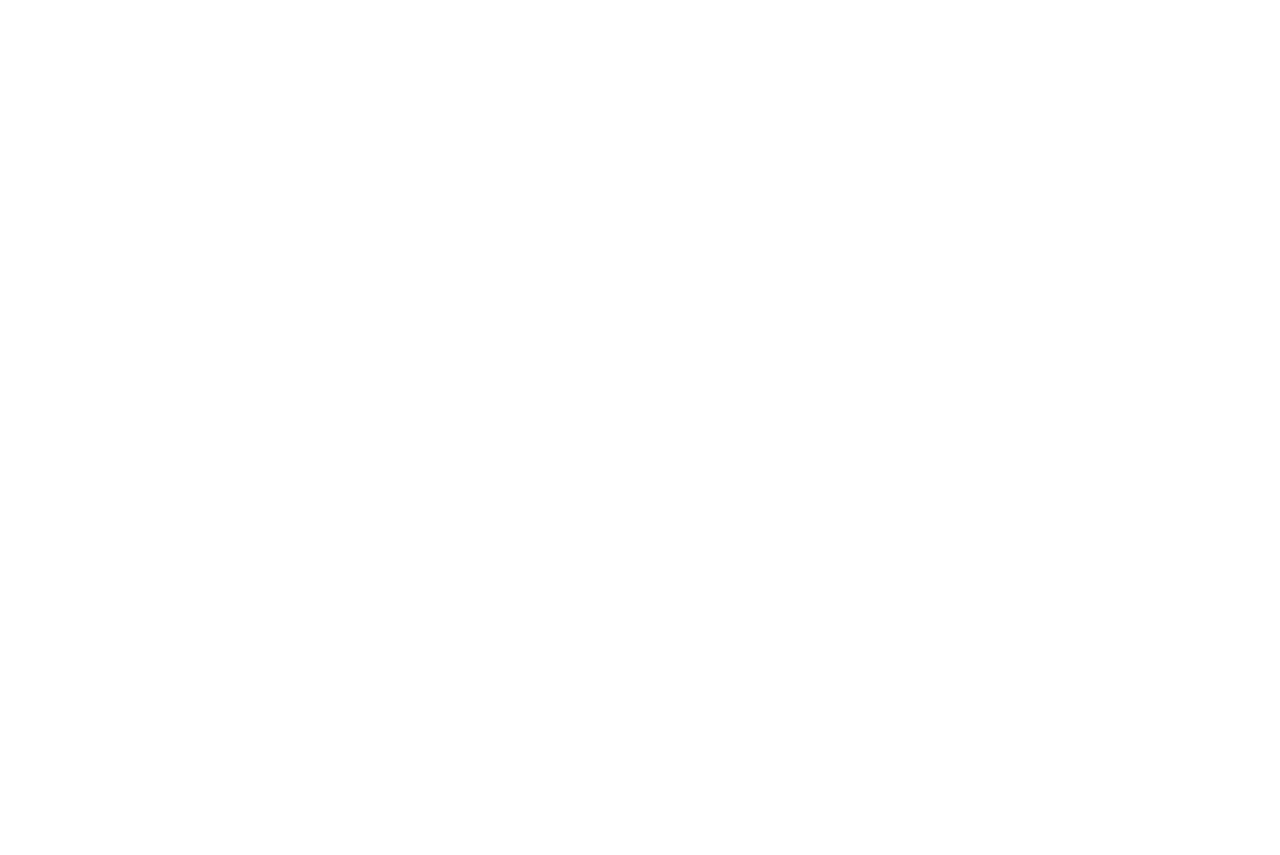
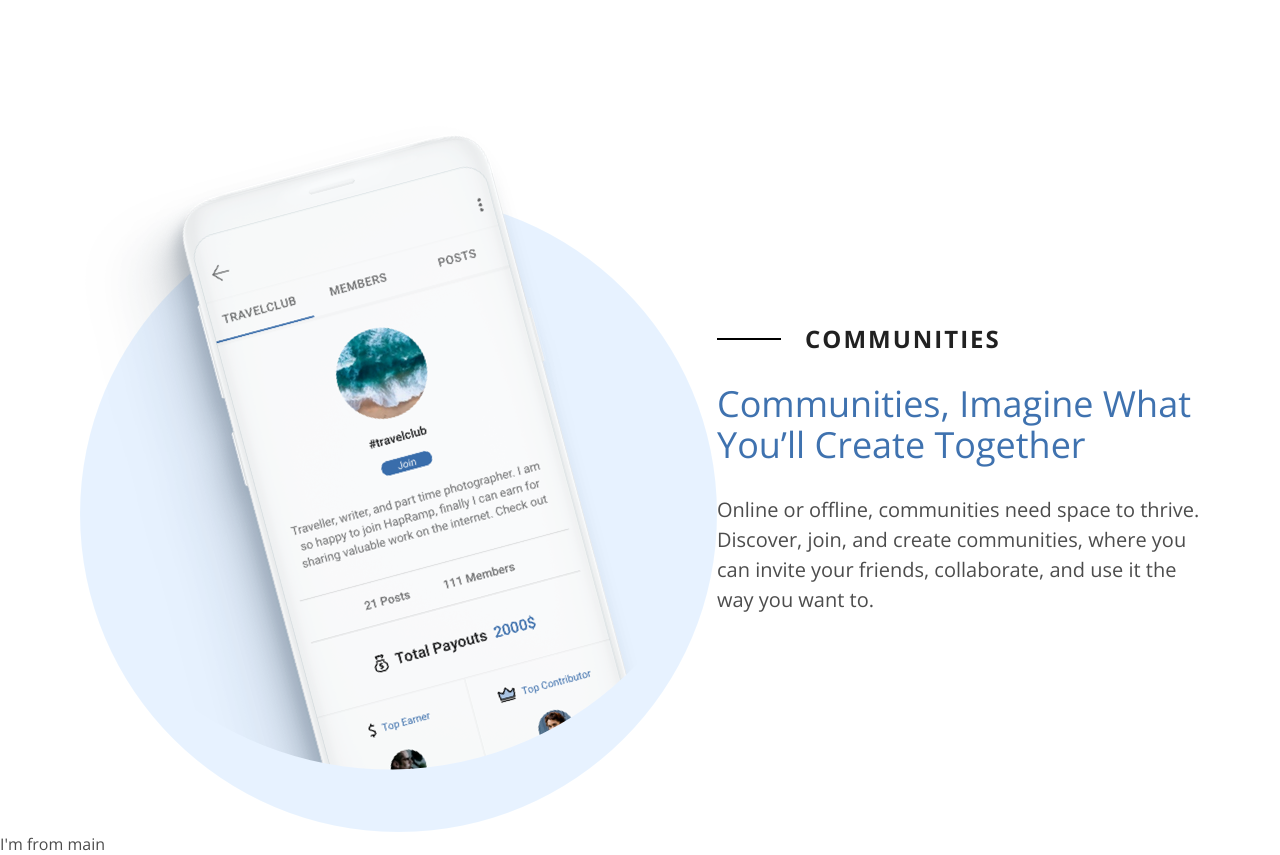
Before and after one commit to hapramp/1ramp-0319, a React (Create React App) app: page / in a window 1280 px wide. Shown: the part 2123-2978 px from the top of the page. Before the commit the page ends 2125 px from the top, so only its background shows below. Built offline with nearby package versions, Linux system fonts and the light colour scheme.

Commit message:
adds Communities Section

```diff
--- /dev/null
+++ b/src/Pages/Home/Components/Communities.js
@@ -0,0 +1,32 @@
+import React, {Component} from 'react';
+import style from './style.module.css';
+
+import featureImage2 from './static/img/featureImage2.png';
+
+export default class Interests extends Component {
+    render() {
+        return (
+            <section className={style.featureSection}>
+                <div className="container">
+                    <div className={style.featureWrapper}>
+                        <div className={style.featureImage}>
+                            <img src={featureImage2} alt="Interest Feature Image"/>
+                        </div>
+                        <div className={style.featureMeta}>
+                            <div className={style.featureType}>
+                                <div className={style.featureTypeDeco}></div>
+                                    Communities
+                                </div>
+                            <h2 className={`${style.sectionTitle} text-color-primary`}>
+                                Communities, Imagine What You’ll Create Together
+                            </h2>
+                            <p className={style.featureText}>
+                            Online or offline, communities need space to thrive. Discover, join, and create communities, where you can invite your friends, collaborate, and use it the way you want to.
+                            </p>
+                        </div>
+                    </div>
+                </div>
+            </section>
+        )
+    }
+}
--- a/src/Pages/Home/Components/style.module.css
+++ b/src/Pages/Home/Components/style.module.css
@@ -71,7 +71,7 @@
 }
 
 .featureSection {
-    margin-top: 48px;
+    margin-top: 144px;
 }
 
 .featureWrapper {
--- a/src/Pages/Home/index.js
+++ b/src/Pages/Home/index.js
@@ -4,6 +4,7 @@ import style from './style.module.css';
 import Hero from './Components/Hero';
 import About from './Components/About';
 import Interests from './Components/Interests';
+import Communities from './Components/Communities';
 
 class Home extends PureComponent {
     render() {
@@ -12,6 +13,7 @@ class Home extends PureComponent {
                 <Hero />
                 <About />
                 <Interests />
+                <Communities />
                 I'm from main
             </main>
         );
```
Also changed, not shown: src/Pages/Home/Components/static/img/featureImage2.png (added).
